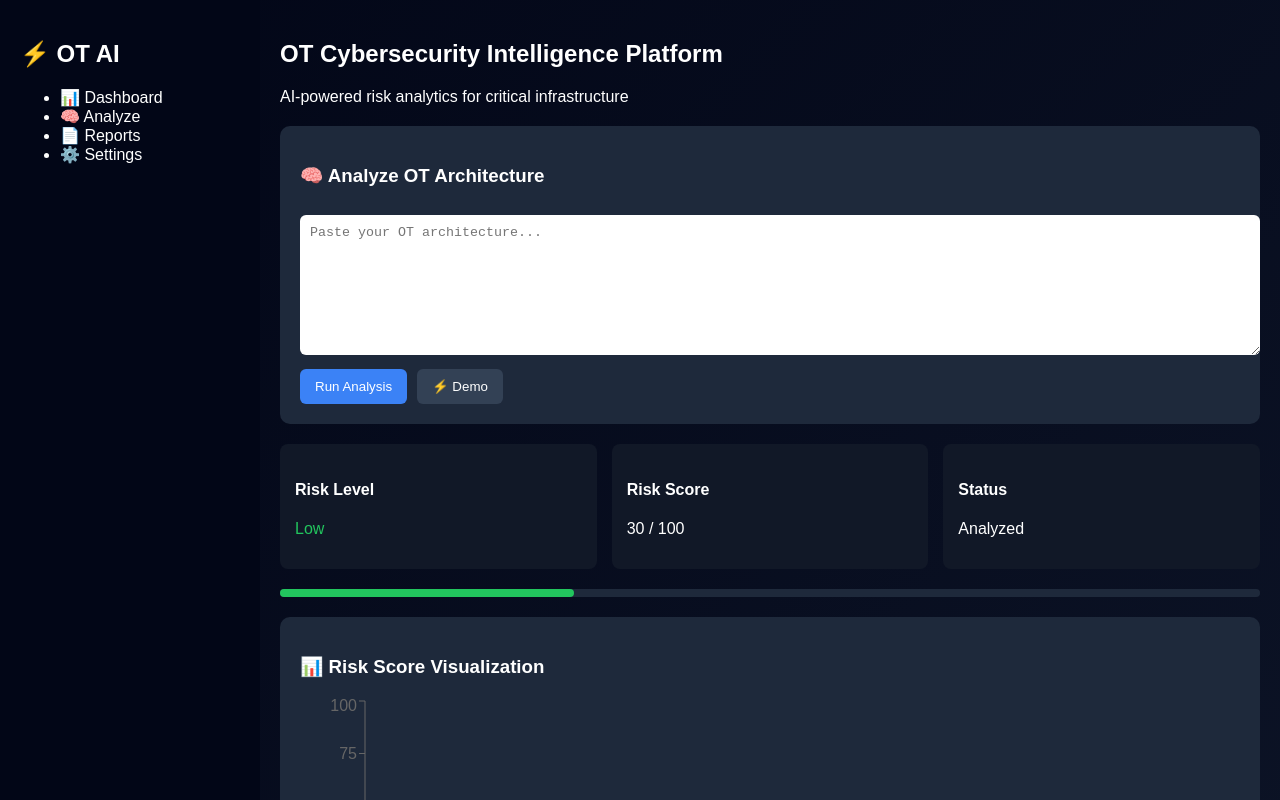
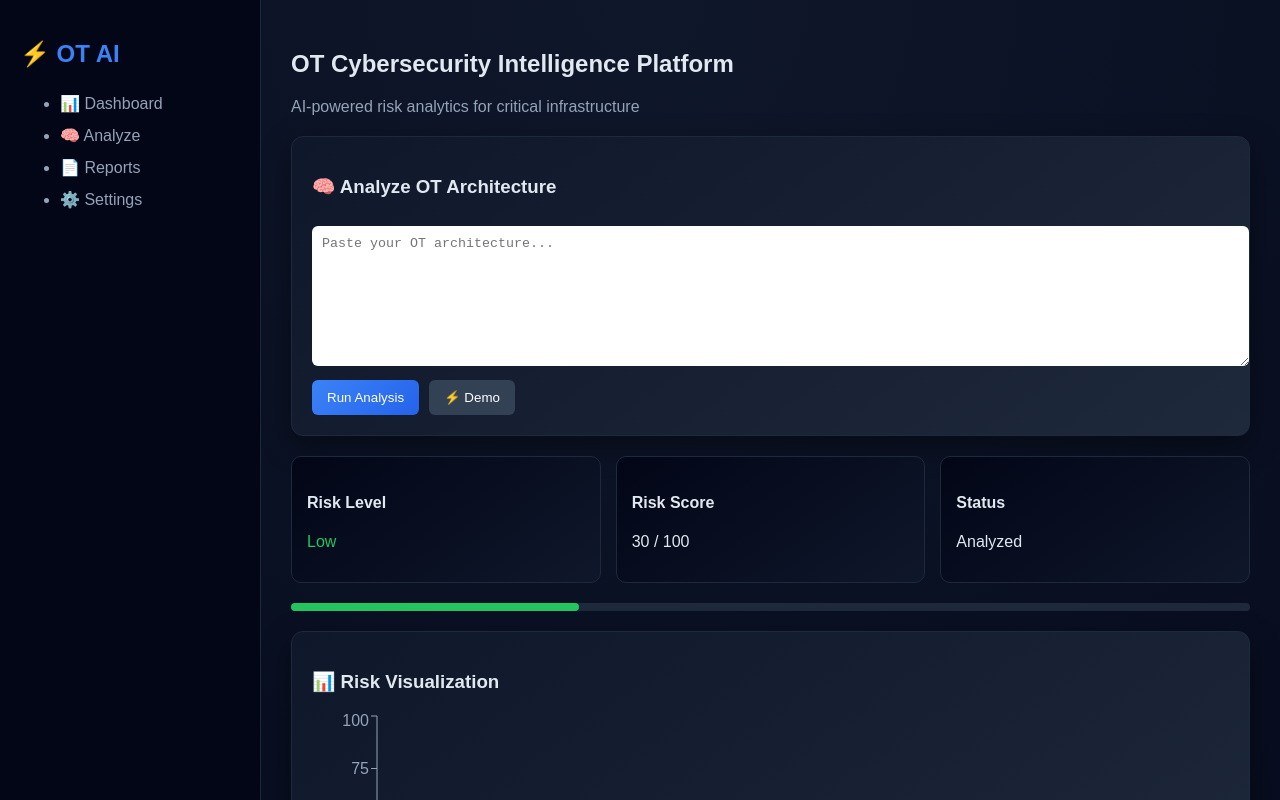
Before and after one commit to barjatyag/ot-ai-advisor, a Next.js app: page / in a window 1280 px wide. Both pictures are taken after a click on the button "Run Analysis". Shown: the top 800 px of the page. Built offline with nearby package versions, Linux system fonts and the light colour scheme.

Commit message:
Update page.js

```diff
--- a/app/page.js
+++ b/app/page.js
@@ -67,10 +67,11 @@ export default function Home() {
 
   return (
     <div style={styles.app}>
+
       {/* SIDEBAR */}
       <div style={styles.sidebar}>
-        <h2>⚡ OT AI</h2>
-        <ul>
+        <h2 style={{ color: "#3b82f6" }}>⚡ OT AI</h2>
+        <ul style={styles.menu}>
           <li>📊 Dashboard</li>
           <li>🧠 Analyze</li>
           <li>📄 Reports</li>
@@ -80,13 +81,16 @@ export default function Home() {
 
       {/* MAIN */}
       <div style={styles.main}>
+
         {/* HEADER */}
         <div style={styles.header}>
           <h2>OT Cybersecurity Intelligence Platform</h2>
-          <span>AI-powered risk analytics for critical infrastructure</span>
+          <p style={styles.subtitle}>
+            AI-powered risk analytics for critical infrastructure
+          </p>
         </div>
 
-        {/* INPUT */}
+        {/* INPUT CARD */}
         <div style={styles.card}>
           <h3>🧠 Analyze OT Architecture</h3>
 
@@ -116,22 +120,16 @@ export default function Home() {
         </div>
 
         {/* LOADING */}
-        {loading && (
-          <div style={styles.loading}>
-            🔍 Running AI Cyber Risk Assessment...
-          </div>
-        )}
+        {loading && <div style={styles.loading}>🔍 Running AI Analysis...</div>}
 
         {/* RESULTS */}
         {result && (
           <>
-            {/* TOP METRICS */}
+            {/* METRICS */}
             <div style={styles.topMetrics}>
               <div style={styles.metricBox}>
                 <h4>Risk Level</h4>
-                <p style={{ color: getRiskColor() }}>
-                  {getRiskLevel()}
-                </p>
+                <p style={{ color: getRiskColor() }}>{getRiskLevel()}</p>
               </div>
 
               <div style={styles.metricBox}>
@@ -145,8 +143,8 @@ export default function Home() {
               </div>
             </div>
 
-            {/* PROGRESS BAR */}
-            <div style={styles.progressBar}>
+            {/* PROGRESS */}
+            <div style={styles.progress}>
               <div
                 style={{
                   width: `${getRiskScore()}%`,
@@ -159,13 +157,13 @@ export default function Home() {
 
             {/* CHART */}
             <div style={styles.card}>
-              <h3>📊 Risk Score Visualization</h3>
+              <h3>📊 Risk Visualization</h3>
               <ResponsiveContainer width="100%" height={250}>
                 <BarChart data={chartData}>
-                  <XAxis dataKey="name" />
-                  <YAxis domain={[0, 100]} />
+                  <XAxis dataKey="name" stroke="#94a3b8" />
+                  <YAxis domain={[0, 100]} stroke="#94a3b8" />
                   <Tooltip />
-                  <Bar dataKey="value" />
+                  <Bar dataKey="value" fill="#3b82f6" />
                 </BarChart>
               </ResponsiveContainer>
             </div>
@@ -175,11 +173,11 @@ export default function Home() {
               <h3>🧠 Executive Summary</h3>
               <p>
                 Your OT environment shows {getRiskLevel()} risk exposure with
-                critical vulnerabilities requiring immediate attention.
+                critical vulnerabilities requiring attention.
               </p>
             </div>
 
-            {/* SECTIONS */}
+            {/* DETAILS */}
             <div style={styles.card}>
               <h3>🔍 Findings</h3>
               <pre>{getSection("Findings:")}</pre>
@@ -196,11 +194,10 @@ export default function Home() {
             </div>
 
             {/* CTA */}
-            <button style={styles.downloadBtn}>
+            <button style={styles.download}>
               📄 Generate Executive Report
             </button>
 
-            {/* TRUST */}
             <div style={styles.footer}>
               Trusted for Energy, Utilities, Industrial OT & Smart Cities
             </div>
@@ -211,34 +208,44 @@ export default function Home() {
   );
 }
 
-/* 🎨 STYLES */
+/* 🎨 FINAL ENTERPRISE STYLES */
 
 const styles = {
   app: {
     display: "flex",
     fontFamily: "Arial",
-    background: "linear-gradient(135deg, #020617, #0f172a)",
-    color: "white",
+    background: "radial-gradient(circle at top, #0f172a, #020617)",
+    color: "#e2e8f0",
     minHeight: "100vh",
   },
   sidebar: {
     width: "220px",
+    padding: "20px",
     background: "#020617",
-    padding: "20px",
+    borderRight: "1px solid #1e293b",
+  },
+  menu: {
+    marginTop: "20px",
+    lineHeight: "2",
+    color: "#94a3b8",
   },
   main: {
     flex: 1,
-    padding: "20px",
+    padding: "30px",
   },
   header: {
     marginBottom: "20px",
   },
+  subtitle: {
+    color: "#94a3b8",
+  },
   card: {
-    background: "#1e293b",
+    background: "linear-gradient(145deg, #0f172a, #1e293b)",
     padding: "20px",
-    borderRadius: "10px",
+    borderRadius: "12px",
     marginBottom: "20px",
-    transition: "0.3s",
+    border: "1px solid #1e293b",
+    boxShadow: "0 10px 30px rgba(0,0,0,0.4)",
   },
   textarea: {
     width: "100%",
@@ -251,7 +258,7 @@ const styles = {
   button: {
     marginTop: "10px",
     padding: "10px 15px",
-    background: "#3b82f6",
+    background: "linear-gradient(135deg, #3b82f6, #2563eb)",
     border: "none",
     borderRadius: "6px",
     color: "white",
@@ -268,6 +275,7 @@ const styles = {
   },
   loading: {
     marginTop: "10px",
+    color: "#94a3b8",
   },
   topMetrics: {
     display: "flex",
@@ -275,17 +283,18 @@ const styles = {
     marginBottom: "20px",
   },
   metricBox: {
-    background: "#111827",
+    background: "linear-gradient(145deg, #020617, #0f172a)",
     padding: "15px",
-    borderRadius: "8px",
+    borderRadius: "10px",
     flex: 1,
+    border: "1px solid #1e293b",
   },
-  progressBar: {
+  progress: {
     marginBottom: "20px",
     background: "#1e293b",
     borderRadius: "5px",
   },
-  downloadBtn: {
+  download: {
     padding: "12px 20px",
     background: "#22c55e",
     border: "none",
@@ -295,6 +304,6 @@ const styles = {
   },
   footer: {
     marginTop: "30px",
-    opacity: 0.6,
+    color: "#94a3b8",
   },
 };
```
